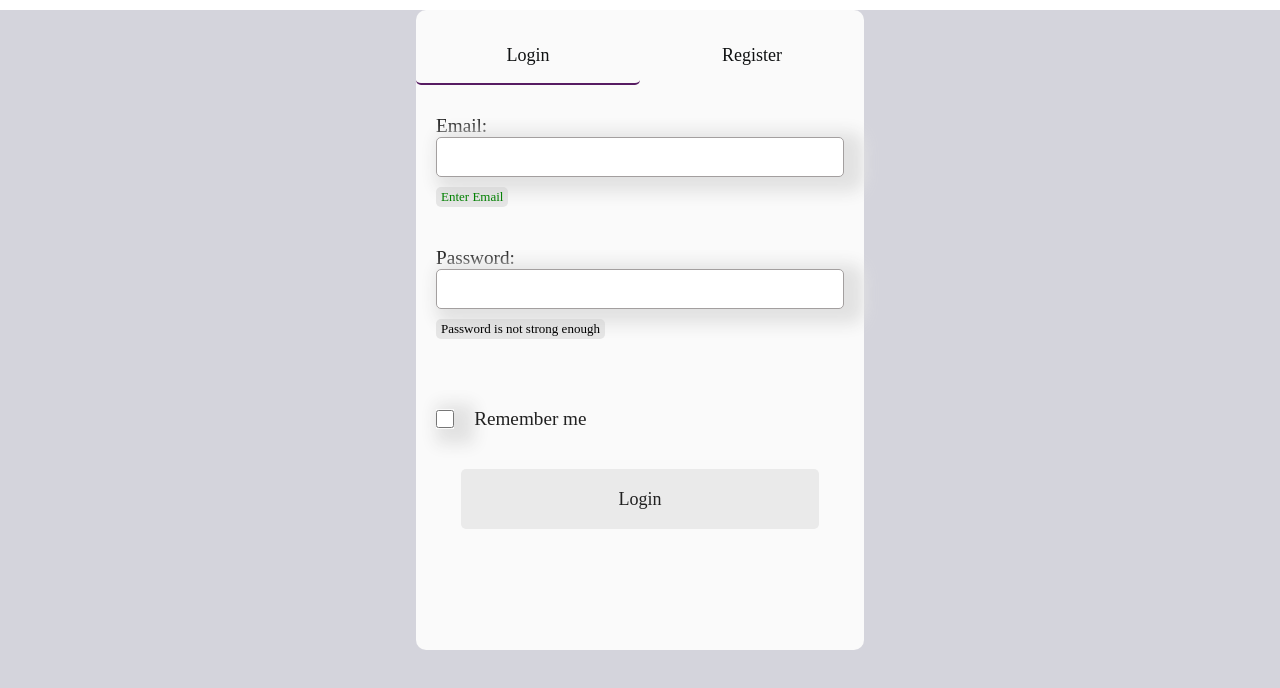
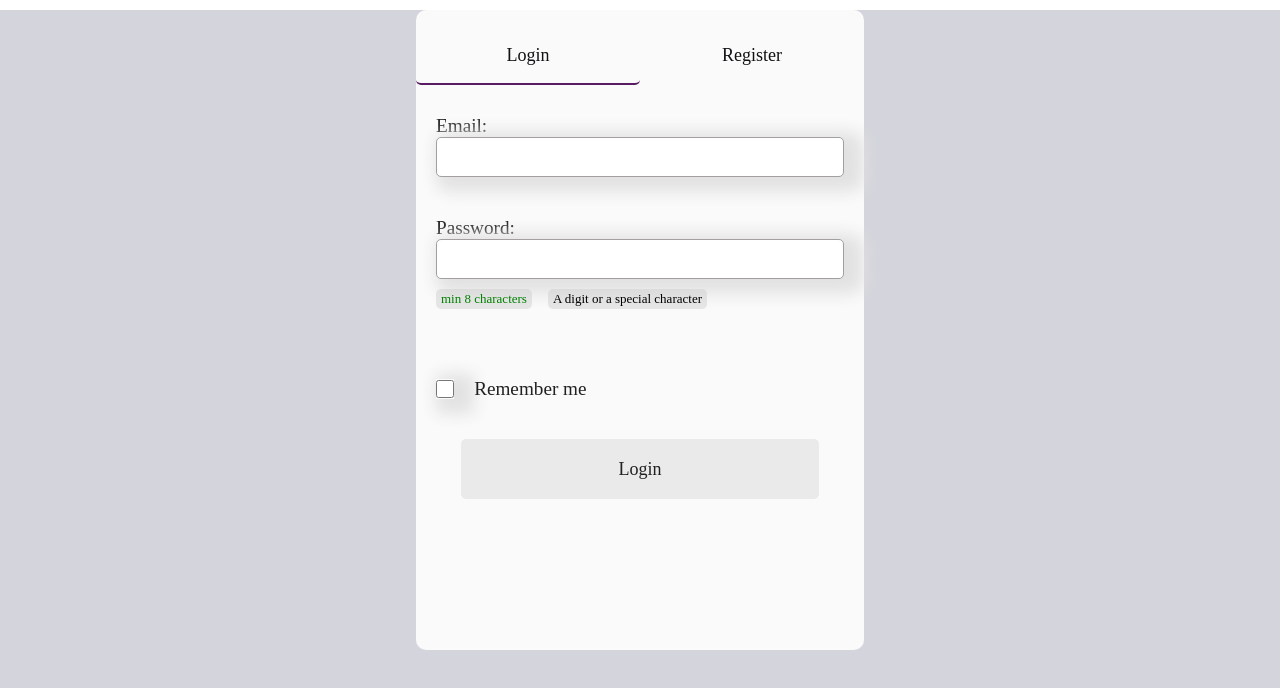
Before and after one commit to crynce/disciplineMe, a React (Vite) app: page / in a window 1280 px wide. Shown: the top 688 px of the page. Built offline with nearby package versions, Linux system fonts and the light colour scheme; a web font is replaced by a local one.

Commit message:
Initital for updated with validation

```diff
--- a/src/App.css
+++ b/src/App.css
@@ -168,3 +168,8 @@
 .invalid {
   color: red;
 }
+
+.errors-flex {
+  display: flex;
+  gap: 1em;
+}
--- a/src/components/InitialForm.tsx
+++ b/src/components/InitialForm.tsx
@@ -8,20 +8,27 @@ export const InitialForm = () => {
     value: "black-tooltip",
     allErrorsCleared: false,
   });
-  const {
-    register,
-    handleSubmit,
-    getFieldState,
-    formState: { errors },
-  } = useForm<loginFormDataType>({
-    mode: "onTouched",
-  });
+  const { register, handleSubmit, getFieldState, formState } =
+    useForm<loginFormDataType>({
+      mode: "all",
+    });
   // const { invalid, isDirty, isTouched, error } = getFieldState(
   //   "email",
   //   formState
   // );
+  const {
+    invalid: emailInvalid,
+    isTouched: emailTouched,
+    error: emailError,
+    isDirty: emailDirty,
+  } = getFieldState("email", formState);
+  const {
+    invalid: passInvalid,
+    isTouched: passTouched,
+    error: passError,
+  } = getFieldState("password", formState);
   useEffect(() => {
-    console.log(errors, "errors", getFieldState("email").invalid);
+    console.log(emailError, "errors");
   });
 
   const onSubmit: SubmitHandler<loginFormDataType> = (
@@ -48,31 +55,26 @@ export const InitialForm = () => {
           })}
           className="login-form-input-fields"
         />
-        {getFieldState("email").isTouched && getFieldState("email").invalid && (
+        {!emailTouched && emailInvalid && (
+          <span className="error-basic">Enter your email address</span>
+        )}
+        {emailTouched && emailInvalid && (
           <span
             className={`error-basic ${
-              getFieldState("email").invalid ? "inValid" : "valid"
+              getFieldState("email").invalid ? "invalid" : "valid"
             } `}
           >
-            Enter your email address
+            Enter valid email address
           </span>
         )}
-        {!errors.email && (
-          <p
-            className={`error-basic ${errors.email ? "invalid" : "valid"}`}
-            role="alert"
+        {emailTouched && !emailInvalid && (
+          <span
+            className={`error-basic ${
+              getFieldState("email").invalid ? "invalid" : "valid"
+            } `}
           >
-            Enter Email
-          </p>
-        )}
-
-        {errors.email?.type === "pattern" && (
-          <p
-            className={`error-basic ${errors.email ? "invalid" : "valid"}`}
-            role="alert"
-          >
-            Invalid email address
-          </p>
+            Email Address looks Good👍
+          </span>
         )}
       </div>
       <div className="input-container ">
@@ -95,8 +97,8 @@ export const InitialForm = () => {
           })}
         />
 
-        <div className="errors">
-          {errors.password?.type === "required" && (
+        <div className="errors-flex">
+          {/* {errors.password?.type === "required" && (
             <p className="error-basic" role="alert">
               Password is required
             </p>
@@ -108,10 +110,24 @@ export const InitialForm = () => {
           )}
           {errors.password?.type === "pattern" && (
             <p>{errors.password?.type === "pattern"}</p>
-          )}
-          <p className="error-basic" role="alert">
+          )} */}
+          <span
+            className={`error-basic ${
+              passError?.type == "minLength" && passTouched
+                ? "invalid"
+                : "valid"
+            }
+            }`}
+            role="alert"
+          >
+            min 8 characters
+          </span>
+          <span className="error-basic" role="alert">
+            A digit or a special character
+          </span>
+          {/* <span className="error-basic" role="alert">
             Password is not strong enough
-          </p>
+          </span> */}
         </div>
       </div>
       <div className="input-container checkbox-container">
@@ -121,11 +137,11 @@ export const InitialForm = () => {
           className="login-form-input-fields login-signup-checkbox"
           type="checkbox"
         />
-        {errors.password?.type === "required" && (
+        {/* {errors.password?.type === "required" && (
           <p className="error-basic" role="alert">
             Password is not strong enough
           </p>
-        )}
+        )} */}
         <label htmlFor="rememberme" className="login-form-input-labels">
           Remember me
         </label>
```
